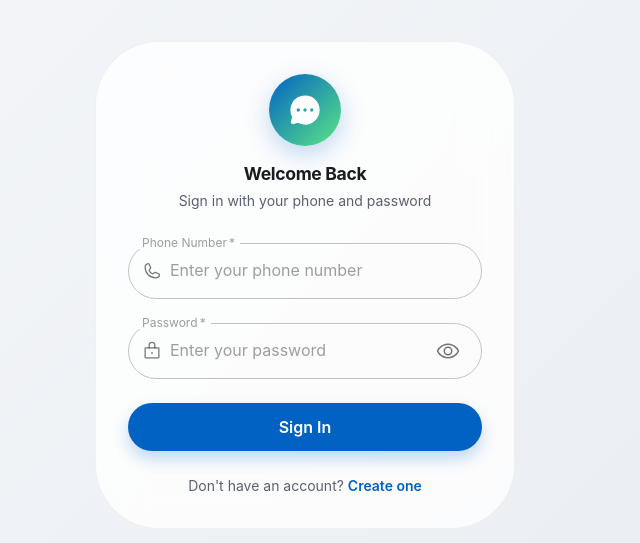
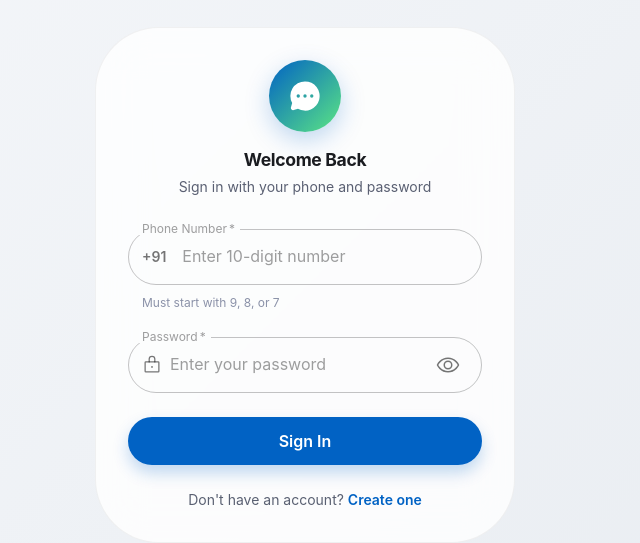
Before and after one commit to Ajinkyakakade02/Chat-App-Frontend, a React (Create React App) app: page /auth/login in a window 1280 px wide. Shown: the part 115-658 px from the top of the page, without its empty margins (335-975 px from the left). Built offline with nearby package versions, Linux system fonts and the light colour scheme; no server answers.

Commit message:
Update Login.tsx

```diff
--- a/src/pages/auth/Login.tsx
+++ b/src/pages/auth/Login.tsx
@@ -6,7 +6,7 @@ import {
   Box, Button, TextField, Typography, Alert, Stack,
   InputAdornment, CircularProgress, IconButton,
 } from '@mui/material';
-import { Phone, Lock, ChatCircleDots, Eye, EyeSlash } from 'phosphor-react';
+import { Lock, ChatCircleDots, Eye, EyeSlash } from 'phosphor-react';
 import { useTheme } from '@mui/material/styles';
 
 const Login = () => {
@@ -21,9 +21,22 @@ const Login = () => {
   const handleLogin = async (e: React.FormEvent) => {
     e.preventDefault();
     setError('');
+
+    // Validate: number must start with 9, 8, or 7 and be exactly 10 digits
+    const digitsOnly = phoneNumber.replace(/\D/g, '');
+    if (digitsOnly.length !== 10) {
+      setError('Phone number must be exactly 10 digits');
+      return;
+    }
+    if (!/^[987]/.test(digitsOnly)) {
+      setError('Phone number must start with 9, 8, or 7');
+      return;
+    }
+
+    const fullNumber = `+91${digitsOnly}`;
     setLoading(true);
     try {
-      const user = await api.login(phoneNumber, password);
+      const user = await api.login(fullNumber, password);
       localStorage.setItem('user', JSON.stringify(user));
       navigate('/app');
     } catch (err: any) {
@@ -34,28 +47,137 @@ const Login = () => {
   };
 
   return (
-    <Box sx={{ minHeight: '100vh', display: 'flex', alignItems: 'center', justifyContent: 'center', background: theme.palette.mode === 'dark' ? 'linear-gradient(135deg, #0A0B0F 0%, #1A1C20 100%)' : 'linear-gradient(135deg, #F5F7FA 0%, #E8ECF1 100%)', p: 2 }}>
-      <Box sx={{ width: '100%', maxWidth: 420, p: 4, borderRadius: 4, background: theme.palette.mode === 'dark' ? 'rgba(255,255,255,0.04)' : 'rgba(255,255,255,0.8)', backdropFilter: 'blur(24px)', border: `1px solid ${theme.palette.divider}`, boxShadow: 3 }}>
+    <Box
+      sx={{
+        minHeight: '100vh',
+        display: 'flex',
+        alignItems: 'center',
+        justifyContent: 'center',
+        background: theme.palette.mode === 'dark'
+          ? 'linear-gradient(135deg, #0A0B0F 0%, #1A1C20 100%)'
+          : 'linear-gradient(135deg, #F5F7FA 0%, #E8ECF1 100%)',
+        p: 2,
+      }}
+    >
+      <Box
+        sx={{
+          width: '100%',
+          maxWidth: 420,
+          p: 4,
+          borderRadius: 4,
+          background: theme.palette.mode === 'dark'
+            ? 'rgba(255,255,255,0.04)'
+            : 'rgba(255,255,255,0.8)',
+          backdropFilter: 'blur(24px)',
+          border: `1px solid ${theme.palette.divider}`,
+          boxShadow: 3,
+        }}
+      >
         <Stack alignItems="center" mb={4}>
-          <Box sx={{ width: 72, height: 72, borderRadius: 3, background: `linear-gradient(135deg, ${theme.palette.primary.main} 0%, ${theme.palette.primary.light} 100%)`, display: 'flex', alignItems: 'center', justifyContent: 'center', mb: 2, boxShadow: `0 8px 24px ${theme.palette.primary.main}40` }}>
+          <Box
+            sx={{
+              width: 72,
+              height: 72,
+              borderRadius: 3,
+              background: `linear-gradient(135deg, ${theme.palette.primary.main} 0%, ${theme.palette.primary.light} 100%)`,
+              display: 'flex',
+              alignItems: 'center',
+              justifyContent: 'center',
+              mb: 2,
+              boxShadow: `0 8px 24px ${theme.palette.primary.main}40`,
+            }}
+          >
             <ChatCircleDots size={36} color="#fff" weight="fill" />
           </Box>
-          <Typography variant="h5" fontWeight={700}>Welcome Back</Typography>
-          <Typography variant="body2" color="text.secondary" mt={0.5}>Sign in with your phone and password</Typography>
+          <Typography variant="h5" fontWeight={700}>
+            Welcome Back
+          </Typography>
+          <Typography variant="body2" color="text.secondary" mt={0.5}>
+            Sign in with your phone and password
+          </Typography>
         </Stack>
 
-        {error && <Alert severity="error" sx={{ mb: 2, borderRadius: 2 }}>{error}</Alert>}
+        {error && (
+          <Alert severity="error" sx={{ mb: 2, borderRadius: 2 }}>
+            {error}
+          </Alert>
+        )}
 
         <form onSubmit={handleLogin}>
           <Stack spacing={3}>
-            <TextField fullWidth label="Phone Number" value={phoneNumber} onChange={(e) => setPhoneNumber(e.target.value)} placeholder="Enter your phone number" required InputProps={{ startAdornment: (<InputAdornment position="start"><Phone size={20} /></InputAdornment>) }} sx={{ '& .MuiOutlinedInput-root': { borderRadius: 2 } }} />
-            <TextField fullWidth label="Password" type={showPassword ? 'text' : 'password'} value={password} onChange={(e) => setPassword(e.target.value)} placeholder="Enter your password" required InputProps={{ startAdornment: (<InputAdornment position="start"><Lock size={20} /></InputAdornment>), endAdornment: (<InputAdornment position="end"><IconButton onClick={() => setShowPassword(!showPassword)}>{showPassword ? <EyeSlash /> : <Eye />}</IconButton></InputAdornment>) }} sx={{ '& .MuiOutlinedInput-root': { borderRadius: 2 } }} />
-            <Button type="submit" variant="contained" size="large" disabled={loading} sx={{ borderRadius: 2, py: 1.5, fontWeight: 600, fontSize: '1rem', textTransform: 'none' }}>{loading ? <CircularProgress size={20} color="inherit" /> : 'Sign In'}</Button>
+            <TextField
+              fullWidth
+              label="Phone Number"
+              value={phoneNumber}
+              onChange={(e) => setPhoneNumber(e.target.value.replace(/\D/g, '').slice(0, 10))}
+              placeholder="Enter 10-digit number"
+              required
+              InputProps={{
+                startAdornment: (
+                  <InputAdornment position="start">
+                    <Typography variant="body2" sx={{ fontWeight: 600, mr: 1 }}>
+                      +91
+                    </Typography>
+                  </InputAdornment>
+                ),
+              }}
+              helperText="Must start with 9, 8, or 7"
+              sx={{ '& .MuiOutlinedInput-root': { borderRadius: 2 } }}
+            />
+            <TextField
+              fullWidth
+              label="Password"
+              type={showPassword ? 'text' : 'password'}
+              value={password}
+              onChange={(e) => setPassword(e.target.value)}
+              placeholder="Enter your password"
+              required
+              InputProps={{
+                startAdornment: (
+                  <InputAdornment position="start">
+                    <Lock size={20} />
+                  </InputAdornment>
+                ),
+                endAdornment: (
+                  <InputAdornment position="end">
+                    <IconButton onClick={() => setShowPassword(!showPassword)}>
+                      {showPassword ? <EyeSlash /> : <Eye />}
+                    </IconButton>
+                  </InputAdornment>
+                ),
+              }}
+              sx={{ '& .MuiOutlinedInput-root': { borderRadius: 2 } }}
+            />
+            <Button
+              type="submit"
+              variant="contained"
+              size="large"
+              disabled={loading}
+              sx={{
+                borderRadius: 2,
+                py: 1.5,
+                fontWeight: 600,
+                fontSize: '1rem',
+                textTransform: 'none',
+              }}
+            >
+              {loading ? <CircularProgress size={20} color="inherit" /> : 'Sign In'}
+            </Button>
           </Stack>
         </form>
 
         <Typography variant="body2" color="text.secondary" textAlign="center" mt={3}>
-          Don't have an account? <Link to="/auth/register" style={{ color: theme.palette.primary.main, textDecoration: 'none', fontWeight: 600 }}>Create one</Link>
+          Don't have an account?{' '}
+          <Link
+            to="/auth/register"
+            style={{
+              color: theme.palette.primary.main,
+              textDecoration: 'none',
+              fontWeight: 600,
+            }}
+          >
+            Create one
+          </Link>
         </Typography>
       </Box>
     </Box>
```
